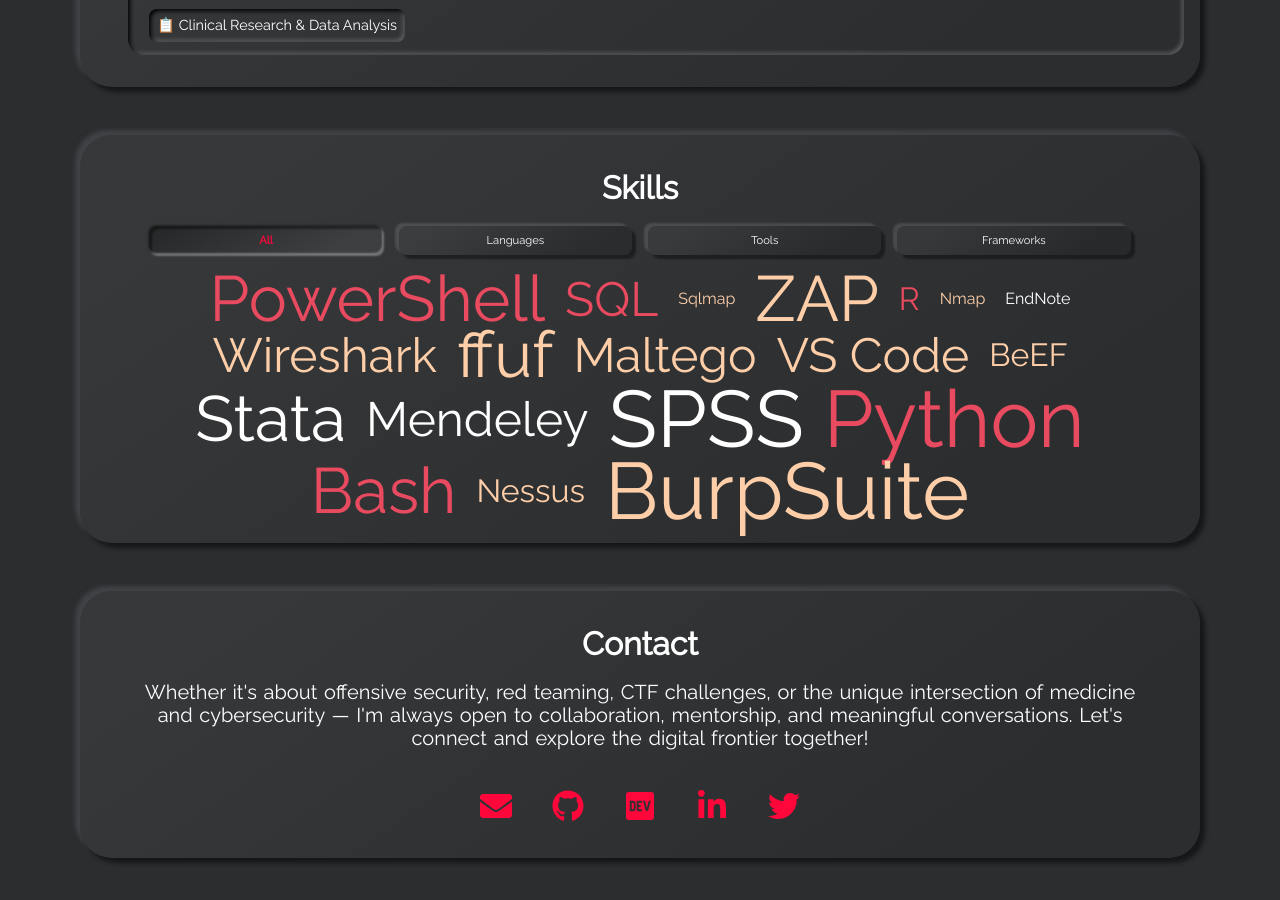
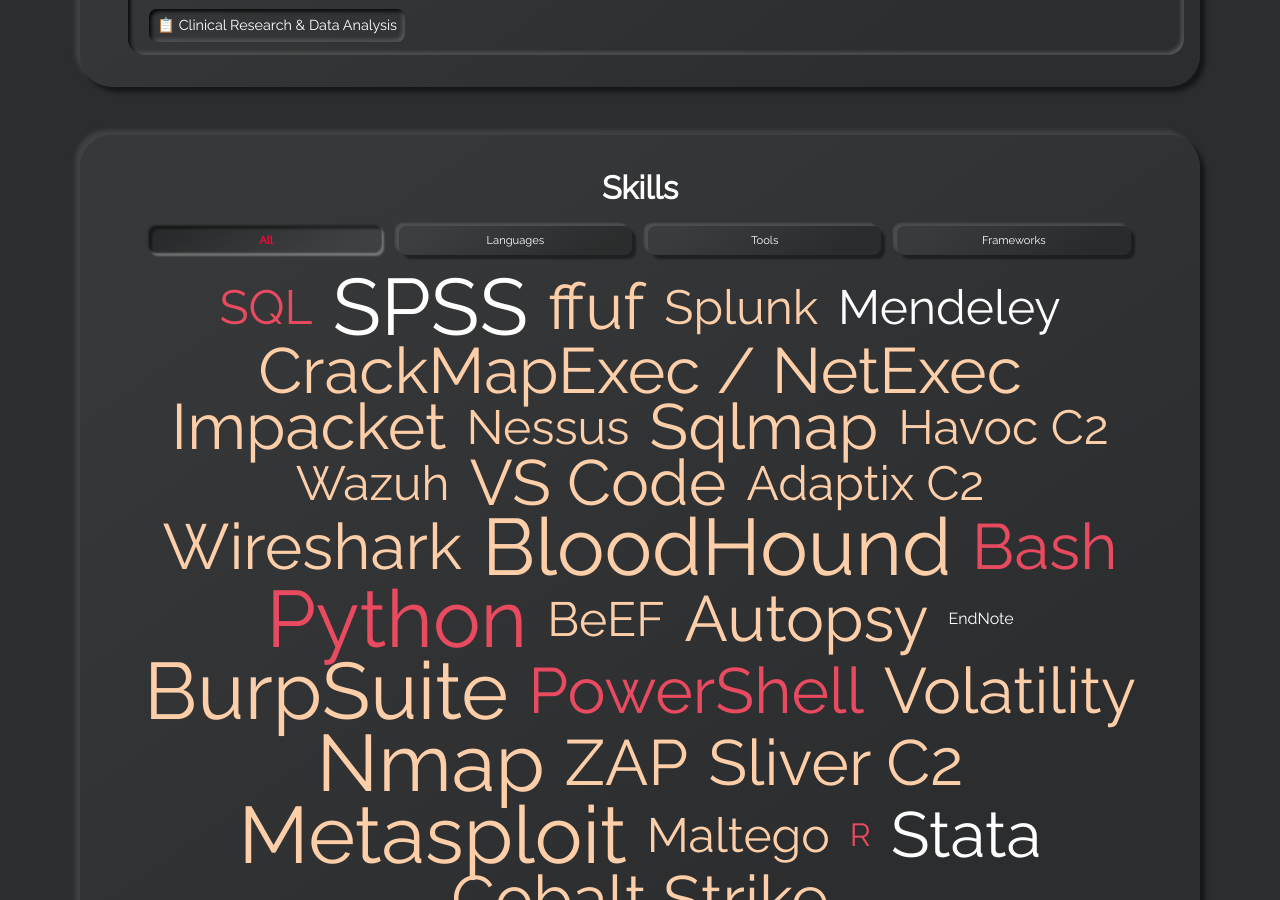
Before and after one commit to b4dboy17/b4dboy17.github.io, a Jekyll site: the page built from index.html, in a window 1280 px wide and 900 px high, scrolled down 6385 px. Built offline with Jekyll 4.4.1, drawn with Linux system fonts in a browser that asks for light colours.

Commit message:
Update _data/skills-tools.yml

```diff
--- a/_data/skills-tools.yml
+++ b/_data/skills-tools.yml
@@ -1,36 +1,68 @@
 # > name: Name of your Dev Tool
 # > weight: Describes how good you know the tool - values from 1 up to 5
-#
-# Example of a Dev Tool
-# - name: Git
-#   weight: 5
 
 - name: BurpSuite
   weight: 5
 
-- name: Maltego
+- name: Metasploit
+  weight: 5
+
+- name: BloodHound
+  weight: 5
+
+- name: Impacket
+  weight: 4
+
+- name: Cobalt Strike
+  weight: 4
+
+- name: Sliver C2
+  weight: 4
+
+- name: Adaptix C2
   weight: 3
 
 - name: Wireshark
+  weight: 4
+
+- name: Nmap
+  weight: 5
+
+- name: Nessus
   weight: 3
 
-- name: Nmap
-  weight: 1
+- name: Havoc C2
+  weight: 3
 
-- name: Sqlmap
-  weight: 1
+- name: CrackMapExec / NetExec
+  weight: 4
 
-- name: Nessus
-  weight: 2
+- name: ffuf
+  weight: 4
 
 - name: BeEF
-  weight: 2
+  weight: 3
+
+- name: Maltego
+  weight: 3
 
 - name: ZAP
   weight: 4
 
-- name: VS Code
+- name: Volatility
+  weight: 4
+
+- name: Autopsy
+  weight: 4
+
+- name: Splunk
   weight: 3
 
-- name: ffuf
+- name: Wazuh
+  weight: 3
+
+- name: Sqlmap
   weight: 4
+
+- name: VS Code
+  weight: 4
```
